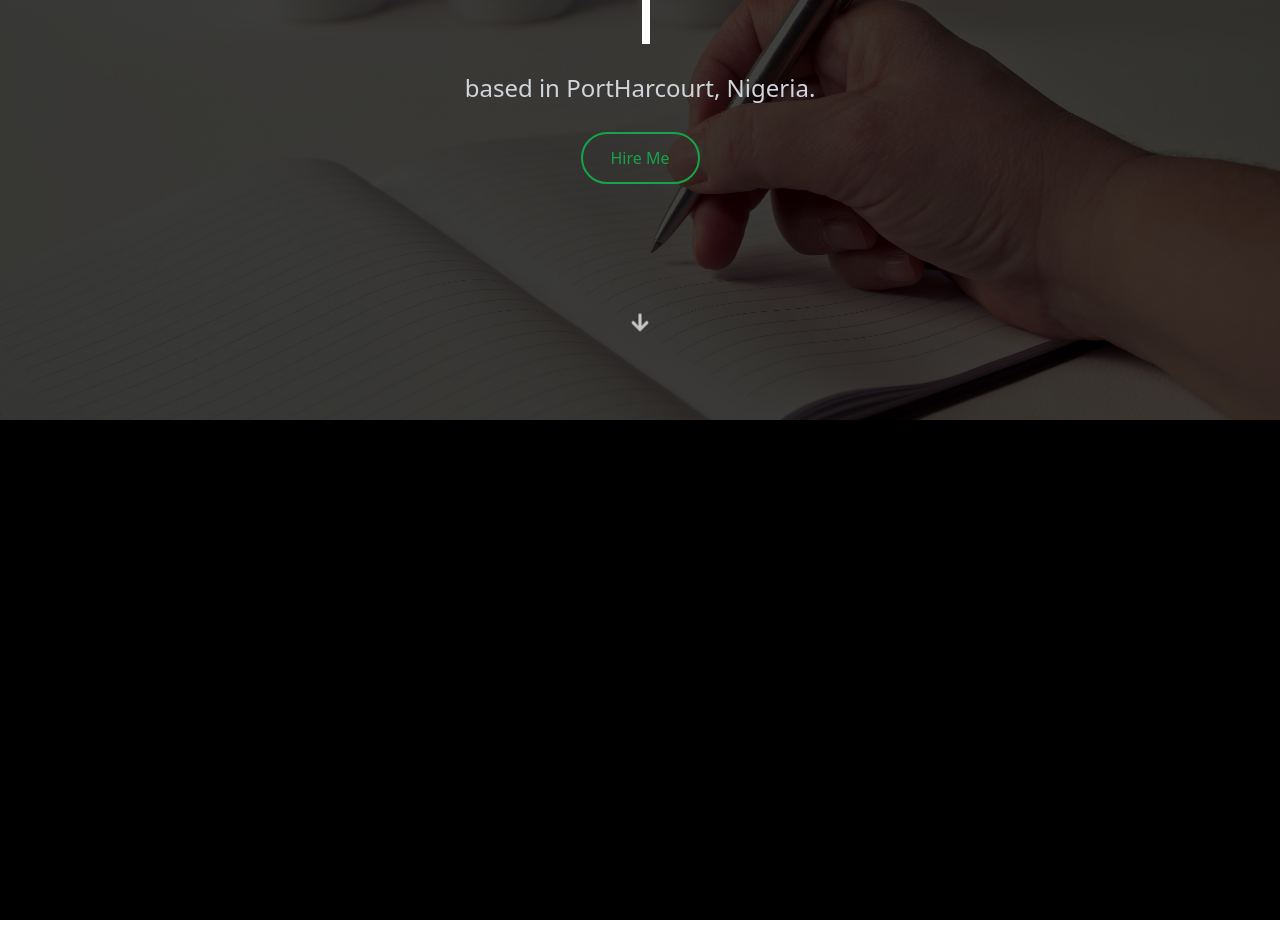
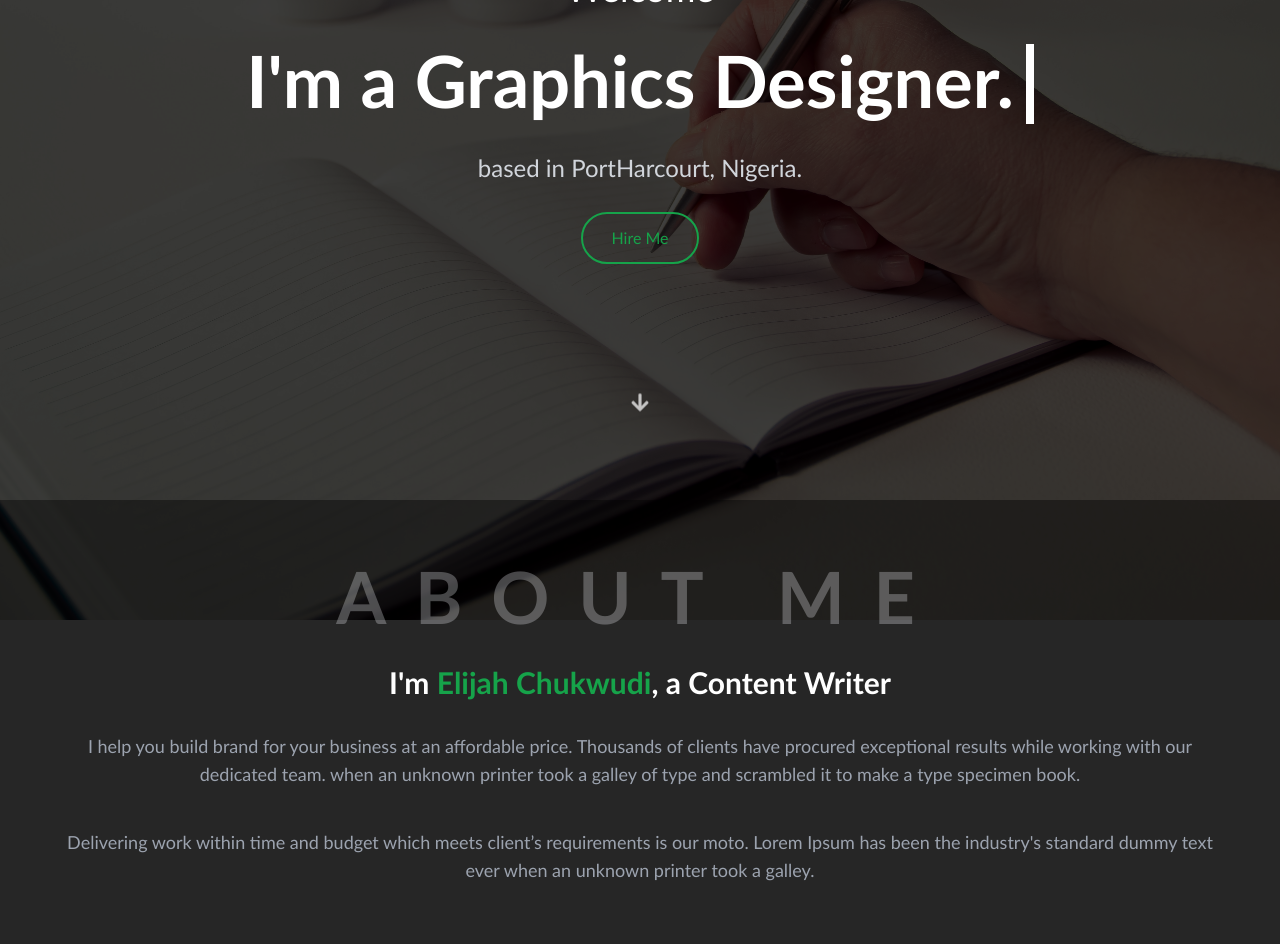
Before and after one commit to DanielImgbi/elijah-portfolio, a React (Vite) app: page / in a window 1280 px wide. Shown: the part 300-1244 px from the top of the page. Before the commit the page ends 1220 px from the top, so only its background shows below. Built offline with nearby package versions, Linux system fonts and the light colour scheme.

Commit message:
still on feature

```diff
--- a/src/App.jsx
+++ b/src/App.jsx
@@ -3,7 +3,8 @@ import Home from "./components/Home";
 
 function App() {
   return (
-    <main className="App max-w-screen max-h-screen bg-cover bg-no-repeat bg-[url('/writing_bg7.jpg')]">
+    <main className="max-w-screen h-fit">
+      <nav className="w-full h-[10vh] bg-[rgba(0,0,0,0.75)]"></nav>
       <Home />
       <About />
     </main>
--- a/src/components/About.jsx
+++ b/src/components/About.jsx
@@ -2,10 +2,34 @@
 
 const About = () => {
   return (
-    <section id="about" className="w-full h-[500px] bg-black">
-      <h1>ABOUT ME</h1>
+    <section id="about" className="w-full flex flex-col bg-[rgba(0,0,0,0.85)] md:p-10 ">
+      <h1 className="text-gray-200 opacity-30 text-[40px] px-1 py-10 font-extrabold text-center tracking-[0.4em] md:p-5 md:text-7xl">
+        ABOUT ME
+      </h1>
+      <div className="flex">
+        <div className="text-white text-center">
+          <h2 className="text-white text-3xl font-bold p-3 leading-[45px] md:text-3xl">
+            I&apos;m <span className="text-green-600">Elijah Chukwudi</span>, a
+            Content Writer
+          </h2>
+          <p className="p-5 text-lg text-gray-400">
+            I help you build brand for your business at an affordable price.
+            Thousands of clients have procured exceptional results while working
+            with our dedicated team. when an unknown printer took a galley of
+            type and scrambled it to make a type specimen book.
+          </p>
+          <p className="p-5 text-lg text-gray-400">
+            Delivering work within time and budget which meets client’s
+            requirements is our moto. Lorem Ipsum has been the industry&apos;s
+            standard dummy text ever when an unknown printer took a galley.
+          </p>
+        </div>
+        <div>
+
+        </div>
+      </div>
     </section>
-  )
-}
+  );
+};
 
-export default About
+export default About;
--- a/src/components/Home.jsx
+++ b/src/components/Home.jsx
@@ -1,49 +1,50 @@
 import { FaArrowDown } from "react-icons/fa";
 import { motion } from "framer-motion";
-import { useState, useLayoutEffect } from "react";
+import { useState } from "react";
 
 const Home = () => {
-  const [skill, setSkill] = useState("");
-  const skills = [
-    "I'm a Freelancer. ",
-    "I'm a Content Writer. ",
-    "I'm a Graphics Designer. ",
-  ];
-  let i = 0;
-  let e = 0;
-  let isComplete = false;
-  let canDelete = false;
-  let holder = "";
-  useLayoutEffect(() => writeEffect(), []);
+  // eslint-disable-next-line no-unused-vars
+  const [skill, setSkill] = useState("I'm a Graphics Designer.");
+  // const skills = [
+  //   "I'm a Freelancer. ",
+  //   "I'm a Content Writer. ",
+  //   "I'm a Graphics Designer. ",
+  // ];
+  // let i = 0;
+  // let e = 0;
+  // let isComplete = false;
+  // let canDelete = false;
+  // let holder = "";
+  // useLayoutEffect(() => writeEffect(), []);
 
-  // Writting Effect Algorithm
-  const writeEffect = () => {
-    setInterval(() => {
-      const test = (text) => setSkill(skill + text);
-      if (i < skills.length) {
-        let curSkill = skills[i];
-        if (e < curSkill.length && isComplete === false) {
-          holder += curSkill[e];
-          test(holder);
-          e++;
-          if (e === curSkill.length) {
-            isComplete = true;
-            canDelete = true;
-          }
-        } else if (e !== 0 && canDelete === true) {
-          holder = holder.slice(0, e - 2);
-          test(holder);
-          e--;
-        } else {
-          isComplete = false;
-          canDelete = false;
-          i++;
-        }
-      } else {
-        i = 0;
-      }
-    }, 300);
-  };
+  // // Writting Effect Algorithm
+  // const writeEffect = () => {
+  //   setInterval(() => {
+  //     const test = (text) => setSkill(skill + text);
+  //     if (i < skills.length) {
+  //       let curSkill = skills[i];
+  //       if (e < curSkill.length && isComplete === false) {
+  //         holder += curSkill[e];
+  //         test(holder);
+  //         e++;
+  //         if (e === curSkill.length) {
+  //           isComplete = true;
+  //           canDelete = true;
+  //         }
+  //       } else if (e !== 0 && canDelete === true) {
+  //         holder = holder.slice(0, e - 2);
+  //         test(holder);
+  //         e--;
+  //       } else {
+  //         isComplete = false;
+  //         canDelete = false;
+  //         i++;
+  //       }
+  //     } else {
+  //       i = 0;
+  //     }
+  //   }, 300);
+  // };
 
   return (
     <main
--- a/src/index.css
+++ b/src/index.css
@@ -5,10 +5,25 @@
 html{
     scroll-behavior: smooth;
 }
-
-.App::-webkit-scrollbar{
-    width: 5px;
+*{
+    font-family: calibri;
 }
-.App::-webkit-scrollbar-track{
-    background-color: rgba(14, 194, 14, 0.82);
+body{
+    max-width: 100vw;
+    height: 100vh;
+    overflow: auto;
+    background-repeat: no-repeat;
+    background-size: cover;
+    background-image: url('/writing_bg7.jpg');
 }
+body::-webkit-scrollbar{
+    width: 6px;
+}
+body::-webkit-scrollbar-thumb{
+    border-radius: 70px;
+    height: 2px;
+    background-color: rgb(42, 161, 42);
+}
+body::-webkit-scrollbar-track{
+    background-color: transparent;
+}
```
